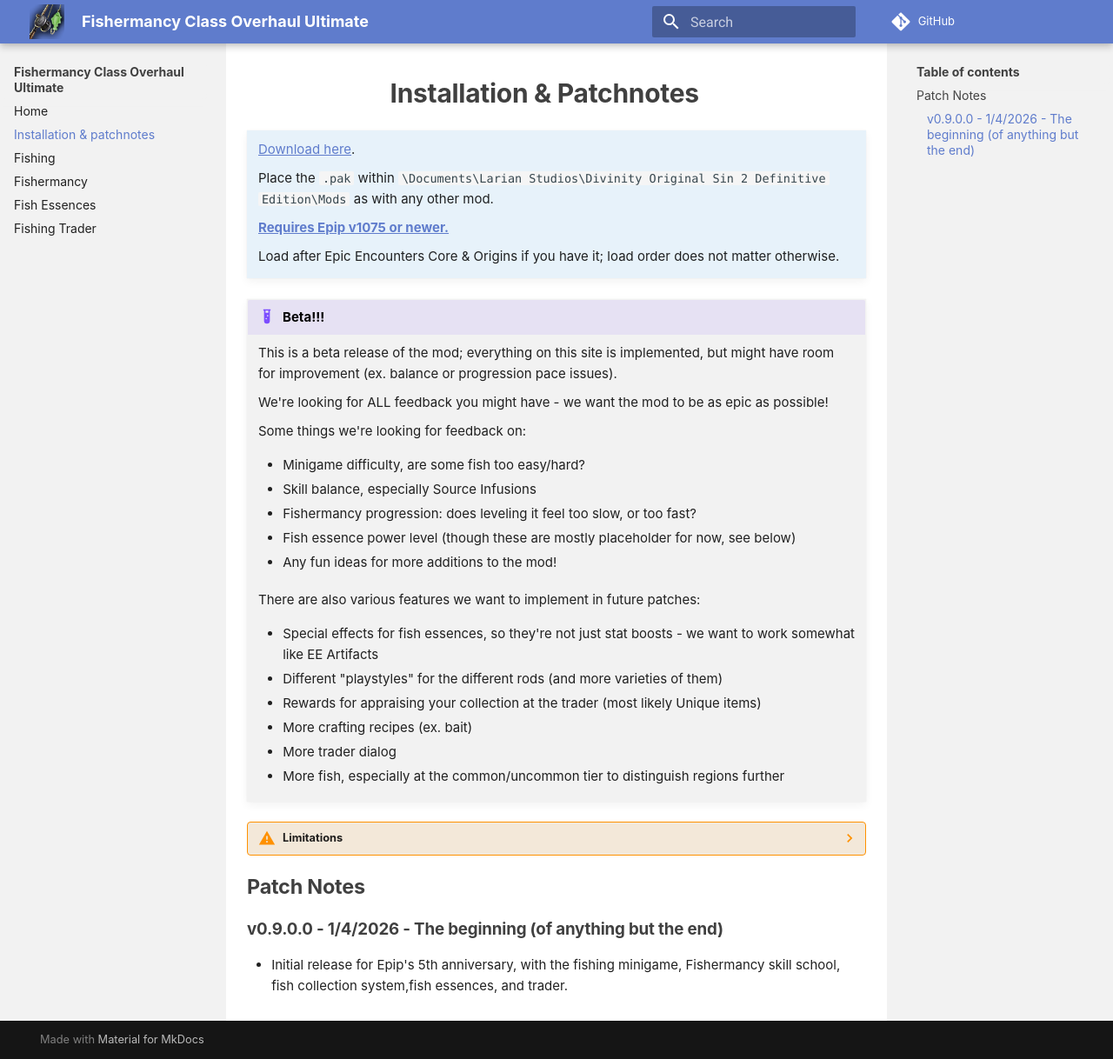
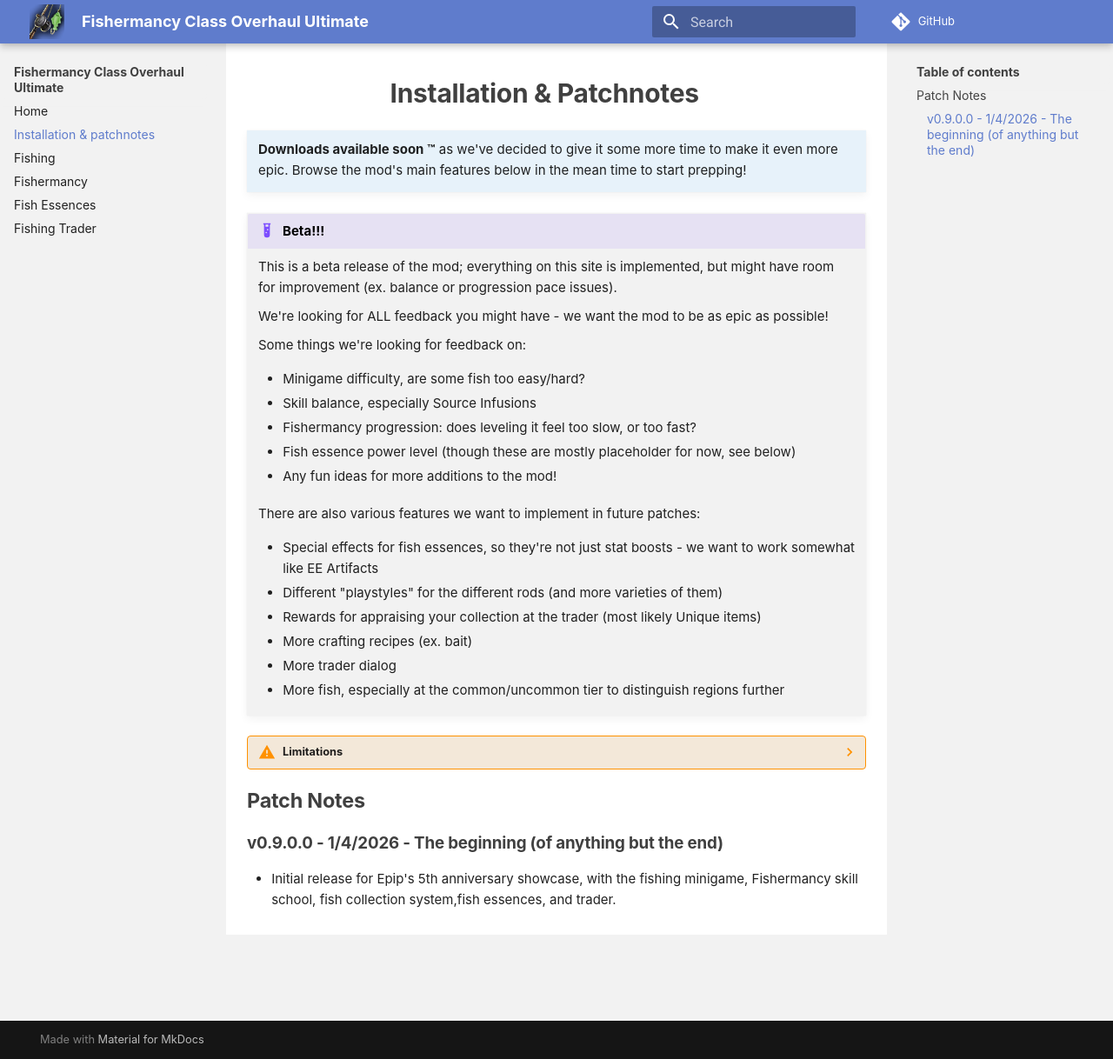
Before and after one commit to PinewoodPip/dos2-fishing, an MkDocs documentation site: the page built from docs/patchnotes.md, in a window 1280 px wide and 1218 px high. Shown: the whole window at 87% size. Built offline with MkDocs 1.6.1 and Material for MkDocs 9.7.7, drawn with Linux system fonts in a browser that asks for light colours; comment, search, counter and statistics services are not loaded.

Commit message:
Docs: remove download links until public beta release

```diff
--- a/docs/patchnotes.md
+++ b/docs/patchnotes.md
@@ -1,13 +1,7 @@
 # Installation & Patchnotes
 
 !!! info ""
-    [Download here](https://drive.google.com/file/d/1D6Pxq-3wtg3Ggxe0hhio5F8_Os6uOyc0/view?usp=drive_link).
-
-    Place the `.pak` within `\Documents\Larian Studios\Divinity Original Sin 2 Definitive Edition\Mods` as with any other mod.
-
-    **[Requires Epip v1075 or newer.](https://www.pinewood.team/epip/)**
-
-    Load after Epic Encounters Core & Origins if you have it; load order does not matter otherwise.
+    **Downloads available soon ™** as we've decided to give it some more time to make it even more epic. Browse the mod's main features below in the mean time to start prepping!
 
 !!! example "Beta!!!"
     This is a beta release of the mod; everything on this site is implemented, but might have room for improvement (ex. balance or progression pace issues).
@@ -40,4 +34,4 @@
 
 ### v0.9.0.0 - 1/4/2026 - The beginning (of anything but the end)
 
-- Initial release for Epip's 5th anniversary, with the fishing minigame, Fishermancy skill school, fish collection system,fish essences, and trader.
+- Initial release for Epip's 5th anniversary showcase, with the fishing minigame, Fishermancy skill school, fish collection system,fish essences, and trader.
```
Also changed, not shown: docs/index.md (+1 -1 lines).
